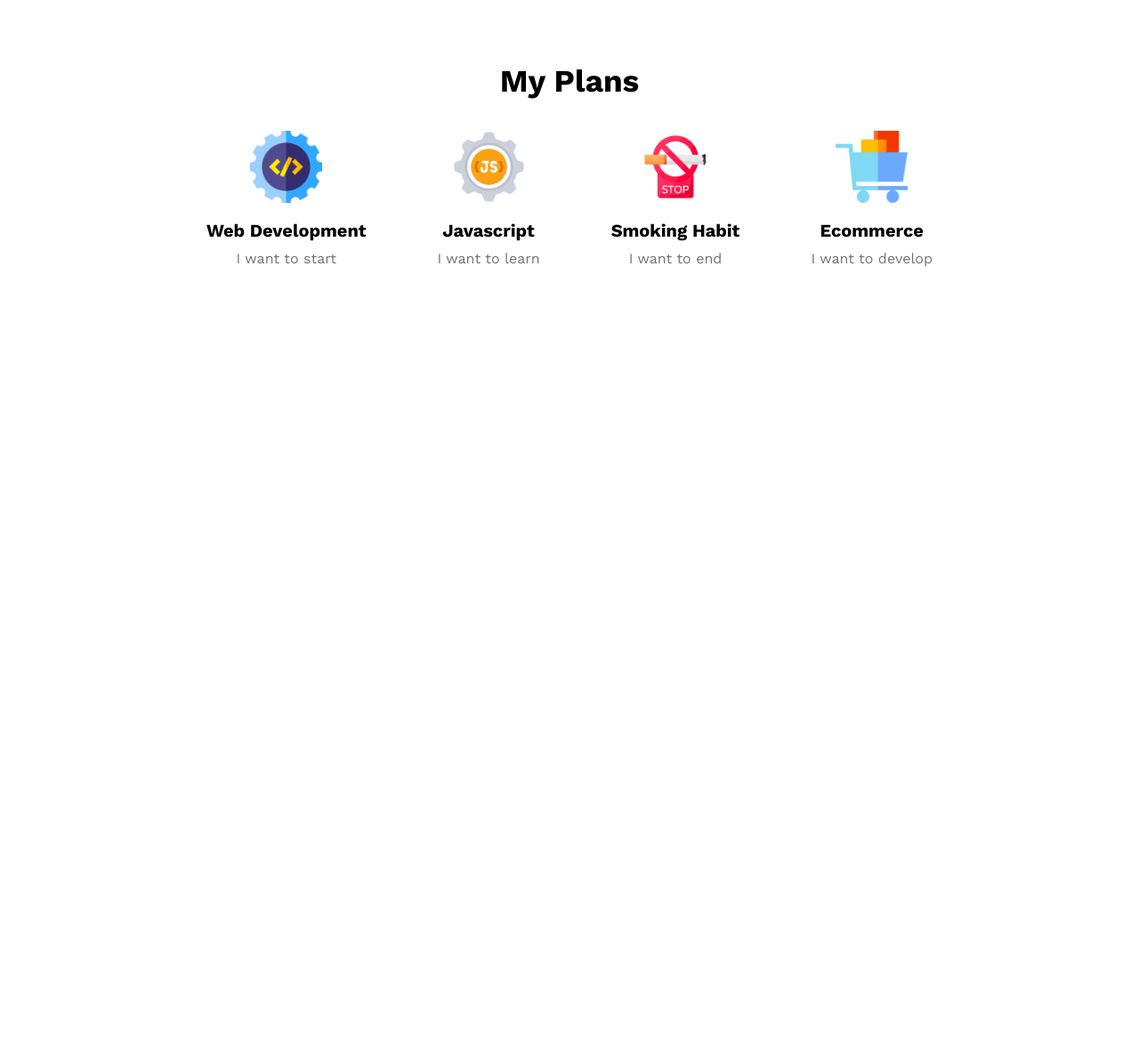
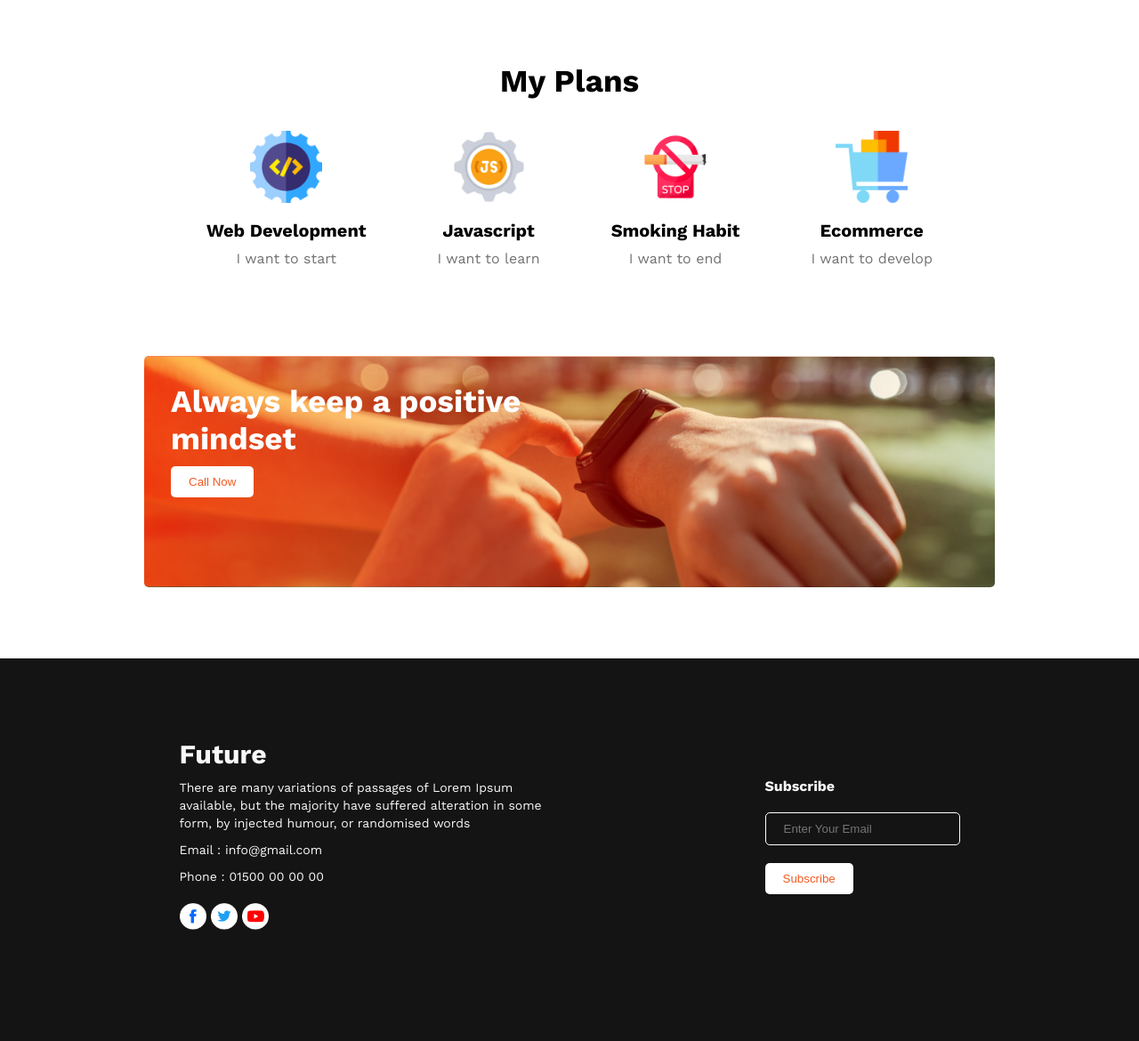
Before and after one commit to morsalinamunmun/new-year-update, a plain HTML site: page index.html in a window 1280 px wide. Shown: the part 1403-2573 px from the top of the page at 89% size. Before the commit the page ends 1703 px from the top, so only its background shows below. Drawn offline with nearby package versions, Linux system fonts and the light colour scheme.

Commit message:
backgraound and footer added

```diff
--- a/index.html
+++ b/index.html
@@ -15,6 +15,7 @@
 
 </head>
 <body>
+    <!-- header section -->
     <!-- banner section start -->
     <header>
         <section class="banner">
@@ -25,6 +26,7 @@
             </div>
         </section>
     </header>
+    <!-- main section -->
     <main>
         <!-- about section start -->
         <section class="about">
@@ -69,6 +71,34 @@
                 </div>
             </div>
         </section>
+        <!-- watch img background section start -->
+        <section class="background-img">
+            <div class="backgroun-img-text">
+                <h2>Always keep a positive mindset</h2>
+                <button class="bg-btn"><a href="#">Call Now</a></button>
+            </div>
+        </section>
     </main>
+    <!-- footer section -->
+    <footer class="footer">
+        <div class="footer-section">
+            <div class="footer-future">
+                <h3>Future</h3>
+                <p>There are many variations of passages of Lorem Ipsum available, but the majority have suffered alteration in some form, by injected humour, or randomised words</p>
+                <p>Email : info@gmail.com</p>
+                <p>Phone : 01500 00 00 00</p>
+                <div class="icon">
+                    <img src="images/icons/fb.png" alt="">
+                    <img src="images/icons/twitter.png" alt="">
+                    <img src="images/icons/youtube.png" alt="">
+                </div>
+            </div>
+            <div class="subscribe">
+                <h4>Subscribe</h4>
+                <input type="email" name="" id="email" placeholder="Enter Your Email">
+                <input type="submit" value="Subscribe">
+            </div>
+        </div>
+    </footer>
 </body>
 </html>
--- a/style.css
+++ b/style.css
@@ -128,3 +128,92 @@ font-weight: 700;
     margin-top: 10px;
     color: #737272;
 }
+/* background img section styles */
+.background-img{
+    height: 25vh;
+    background-image: url('images/watch.png'), url('images/gradient2.png');
+    background-blend-mode: overlay;
+    background-repeat: no-repeat;
+    background-position: center;
+    background-size: cover;
+    width: 70%;
+    display: flex;
+    margin-left: auto;
+    margin-right: auto;
+    margin-top: 100px;
+    padding: 30px;
+    border-radius: 5px;
+
+}
+.backgroun-img-text{
+    width: 400px;
+}
+.backgroun-img-text h2{
+    font-size: 35px;
+    color: white;
+}
+.bg-btn{
+    margin-top: 10px;
+    background-color: #fff;
+    border: none;
+    padding: 10px 20px;
+    border-radius: 5px;
+}
+.bg-btn a{
+    color: #F15B22;
+    text-decoration: none;
+}
+/* footer section styles */
+.footer{
+    margin-top: 80px;
+    background-color: #151414;
+    padding: 90px;
+    /* width: 100%; */
+    height: 250px;
+    color: #F8F8F8;
+}
+.footer-section{
+    display: flex;
+    align-items: center;
+    justify-content: space-around;
+}
+.footer-future{
+    width: 435px;
+}
+.footer-future h3{
+
+    font-size: 30px;
+    font-weight: 700;
+}
+.footer-future p{
+    font-size: 14px;
+    margin-top: 10px;
+    line-height: 20px;
+}
+.icon img{
+    width: 30px;
+    height: 30px;
+
+}
+.icon{
+    margin-top: 20px;
+}
+.subscribe input{
+    display: block;
+}
+.subscribe input[type="email"]{
+    border: 1px solid white;
+    border-radius: 5px;
+    padding: 10px 20px;
+    background: transparent;
+    margin-top: 20px;
+}
+.subscribe input[type="submit"]{
+    color: #F15B22;
+    margin-top: 10px;
+    background-color: #fff;
+    border: none;
+    padding: 10px 20px;
+    border-radius: 5px;
+    margin-top: 20px;
+}
```
